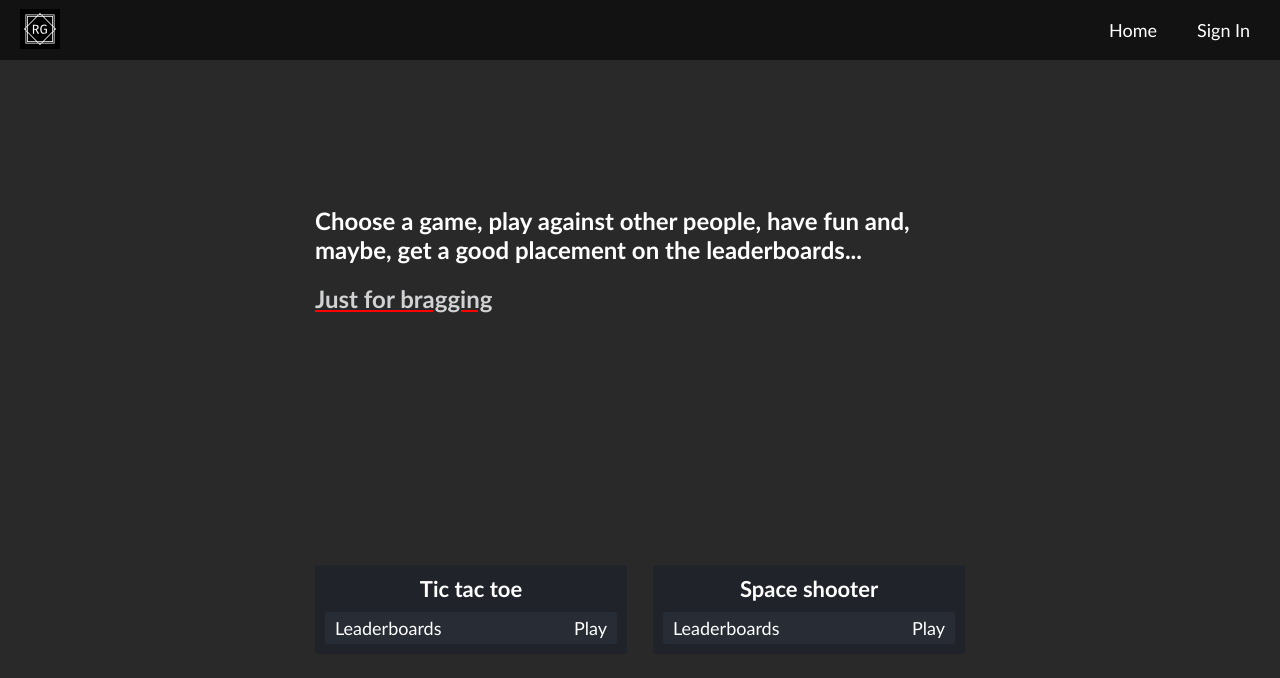
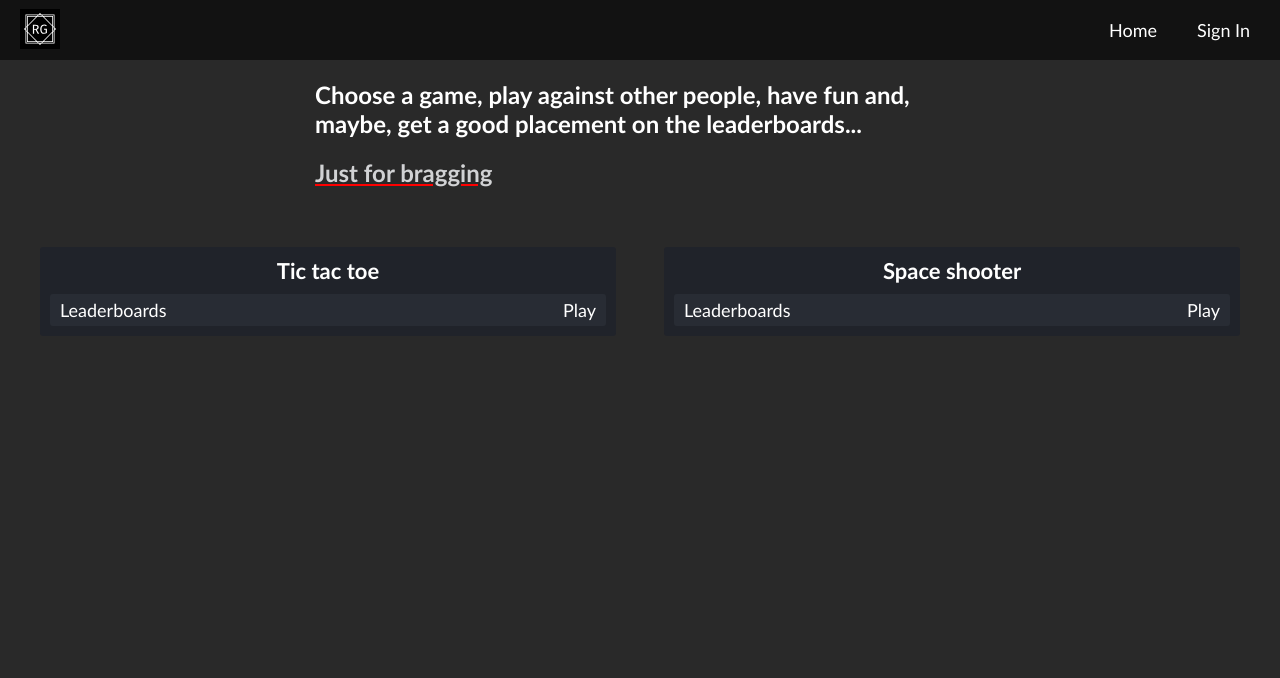
Before and after one commit to Romario-Negreiros/RetroGames, a Next.js app: page / in a window 1280 px wide. Shown: the top 678 px of the page. Built offline with nearby package versions, Linux system fonts and the light colour scheme; no server answers.

Commit message:
styles: add styles for container class

```diff
--- a/src/styles/pages/home.module.css
+++ b/src/styles/pages/home.module.css
@@ -1,3 +1,9 @@
+.container {
+  display: flex;
+  flex-direction: column;
+  gap: 6rem;
+}
+
 .container h1 {
   text-align: left;
   color: var(--secondary-font);
@@ -19,9 +25,6 @@
   align-items: center;
   gap: 1rem;
   width: 100%;
-  max-width: 650px;
-  max-height: 260px;
-  overflow-y: auto;
 }
 
 .games_list li {
```
